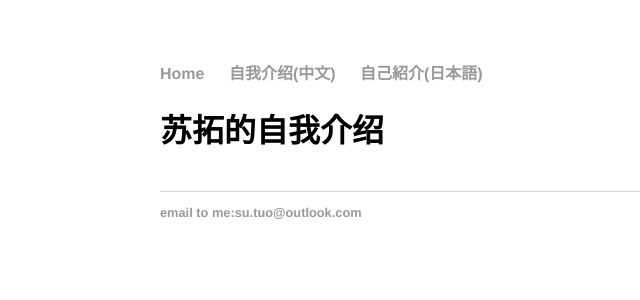
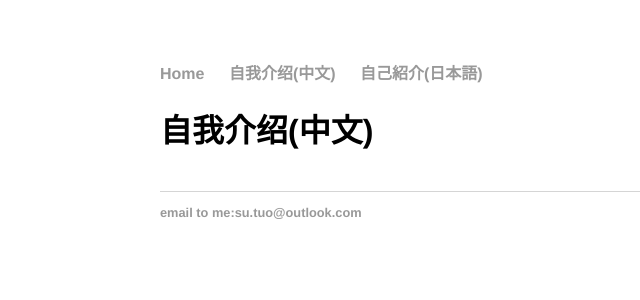
Before and after one commit to SotakuStudio/SotakuStudio.github.io, a Jekyll site: the page built from chn/index.html, in a window 1280 px wide. Shown: the top 300 px of the page, without its empty margins (32-672 px from the left). Built offline with Jekyll 4.4.1, drawn with Linux system fonts in a browser that asks for light colours.

Commit message:
Update index.html

```diff
--- a/chn/index.html
+++ b/chn/index.html
@@ -1,6 +1,6 @@
 ---
 layout: default
-title: 苏拓的自我介绍
+title: 自我介绍(中文)
 ---
     <h1>{{ page.title }}</h1>
     <ul class="posts">
```
